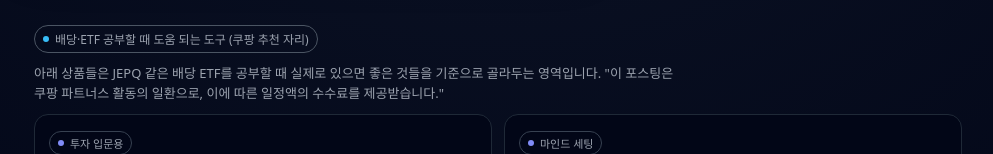
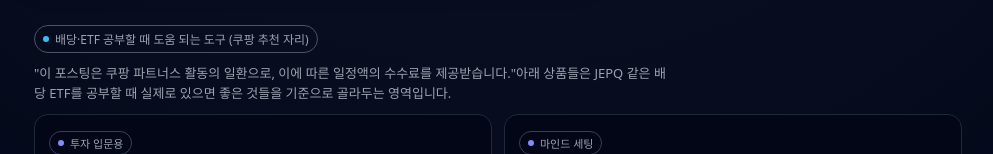
Before and after one commit to JHcouple/hohaeng-dividend, a plain HTML site: page index.html in a window 1280 px wide. Shown: the part 538-692 px from the top of the page, without its empty margins (142-1135 px from the left). Drawn offline with Linux system fonts and the light colour scheme.

Commit message:
Update index.html

```diff
--- a/index.html
+++ b/index.html
@@ -462,8 +462,8 @@
           </div>
 
           <p class="hero-sub" style="font-size: 13px; margin-bottom: 10px">
-            아래 상품들은 JEPQ 같은 배당 ETF를 공부할 때 실제로 있으면 좋은
-            것들을 기준으로 골라두는 영역입니다. "이 포스팅은 쿠팡 파트너스 활동의 일환으로, 이에 따른 일정액의 수수료를 제공받습니다."
+            "이 포스팅은 쿠팡 파트너스 활동의 일환으로, 이에 따른 일정액의 수수료를 제공받습니다."아래 상품들은 JEPQ 같은 배당 ETF를 공부할 때 실제로 있으면 좋은
+            것들을 기준으로 골라두는 영역입니다.
           </p>
 
           <div class="coupang-grid">
```
